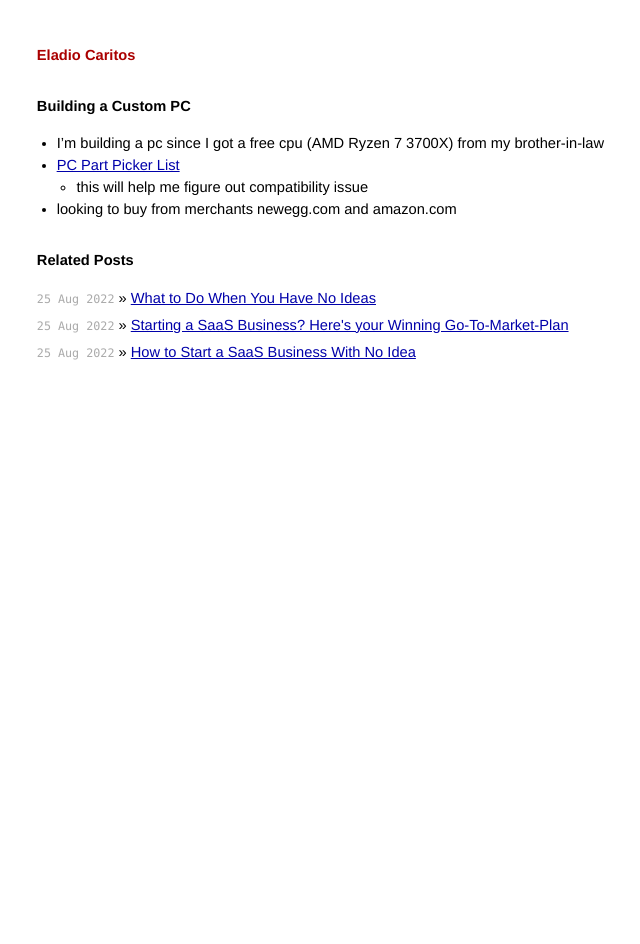
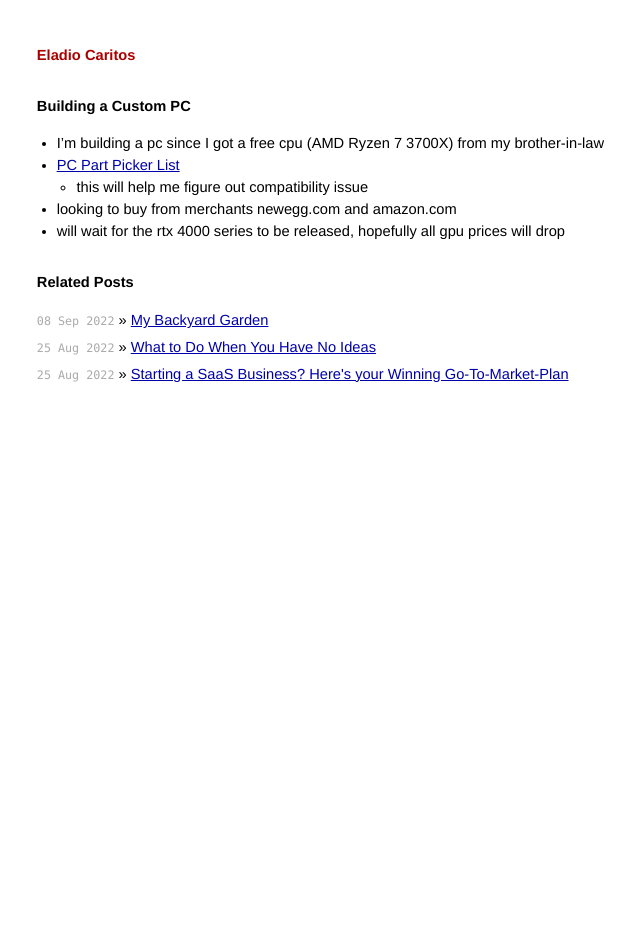
Before and after one commit to caritos/caritos.github.io, a Jekyll site: the page built from _posts/2022-09-06-building-custom-pc.md, in a window 1280 px wide. Shown: the whole page, without its empty margins (295-935 px from the left). Built offline with Jekyll 4.4.1, drawn with Linux system fonts in a browser that asks for light colours.

Commit message:
added garden post.

```diff
--- a/_posts/2022-09-06-building-custom-pc.md
+++ b/_posts/2022-09-06-building-custom-pc.md
@@ -10,3 +10,4 @@ url: https://pcpartpicker.com/user/sotirac/saved/3PQ2xr
 * [PC Part Picker List](https://pcpartpicker.com/list/q4FcyK)
     - this will help me figure out compatibility issue
 * looking to buy from merchants newegg.com and amazon.com
+* will wait for the rtx 4000 series to be released, hopefully all gpu prices will drop
```
Also changed, not shown: _posts/2022-09-08-my-backyard-garden.md (added, +8 -0 lines), _posts/README.md (deleted, +0 -1 lines), README.md (added).
